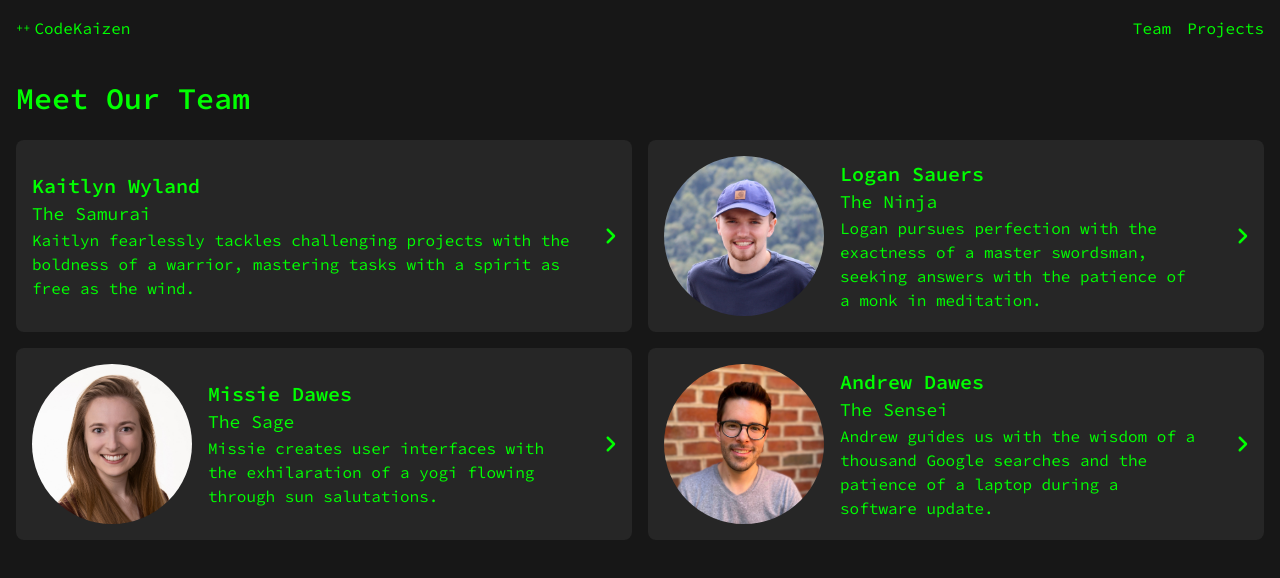
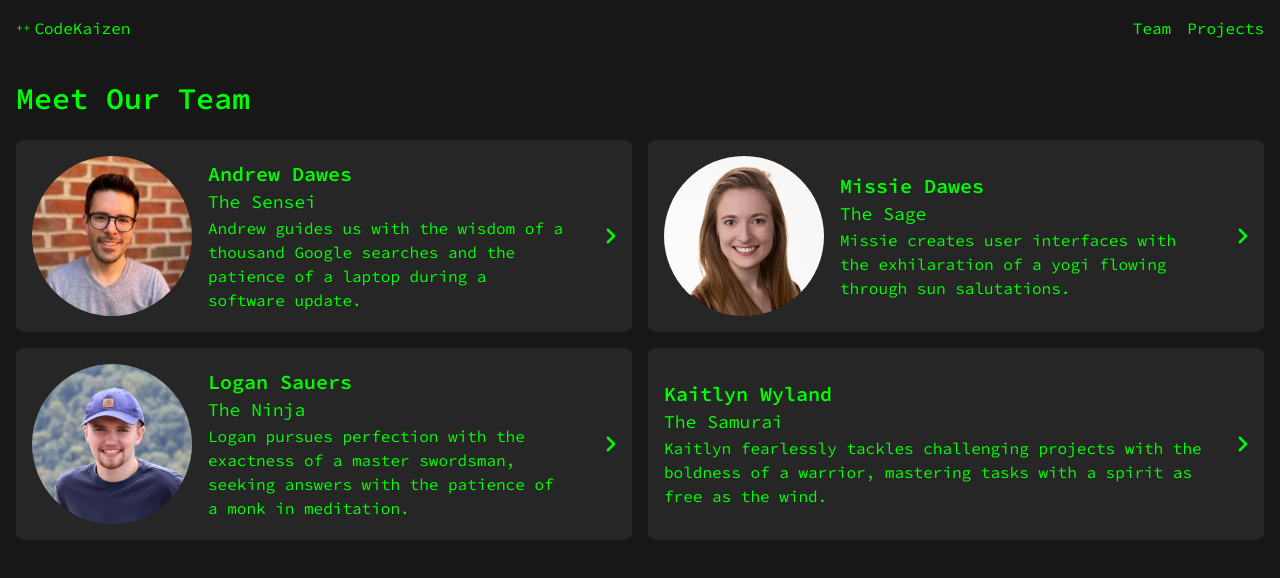
Before and after one commit to codekaizen-github/codekaizen-website-frontend, a Next.js app: page /team in a window 1280 px wide. Shown: the top 578 px of the page. Built offline with nearby package versions, Linux system fonts and the light colour scheme.

Commit message:
Break teamMemberCard into component

```diff
--- a/interfaces/user.ts
+++ b/interfaces/user.ts
@@ -1,7 +1,8 @@
 export interface User {
 	id: number;
 	name: string;
-	first_name: string;
-	last_name: string;
+	description: string;
+	photoUrl: string;
+	role: string;
 	slug: string;
 }
--- a/public/data/teamMembers.json
+++ b/public/data/teamMembers.json
@@ -2,21 +2,32 @@
 	{
 		"id": 1,
 		"name": "Andrew Dawes",
+		"role": "The Sensei",
+		"description": "Andrew guides us with the wisdom of a thousand Google searches and the patience of a laptop during a software update.",
+		"photoUrl": "/andrew-dawes.jpg",
 		"slug": "andrew-dawes"
 	},
 	{
 		"id": 2,
 		"name": "Missie Dawes",
+		"role": "The Sage",
+		"description": "Missie creates user interfaces with the exhilaration of a yogi flowing through sun salutations.",
+		"photoUrl": "/missie-dawes.jpg",
 		"slug": "missie-dawes"
 	},
 	{
 		"id": 3,
 		"name": "Logan Sauers",
+		"role": "The Ninja",
+		"description": "Logan pursues perfection with the exactness of a master swordsman, seeking answers with the patience of a monk in meditation.",
+		"photoUrl": "/logan-sauers.jpg",
 		"slug": "logan-sauers"
 	},
 	{
 		"id": 4,
 		"name": "Kaitlyn Wyland",
+		"description": "Kaitlyn fearlessly tackles challenging projects with the boldness of a warrior, mastering tasks with a spirit as free as the wind.",
+		"role": "The Samurai",
 		"slug": "kaitlyn-wyland"
 	}
 ]
--- a/src/app/api/cms.ts
+++ /dev/null
@@ -1,10 +0,0 @@
-/**
- * @param slug The slug of the user to fetch
- * @returns The user data
- * @description Fetches user data from a CMS based on the slug
- */
-export async function fetchUserData(slug: string) {
-	const data = require("/public/data/teamMembers.json");
-	const user = data.find((user: any) => user.slug === slug);
-	return user;
-}
--- /dev/null
+++ b/src/app/api/user.ts
@@ -0,0 +1,21 @@
+import { User } from "@interfaces/user";
+
+/**
+ * @returns A promise that resolves to an array of User objects
+ * @description Fetches user data from a CMS
+ */
+export async function getTeamMembers(): Promise<User[]> {
+	const data = require("/public/data/teamMembers.json");
+	return data;
+}
+
+/**
+ * @param slug The slug of the user to fetch
+ * @returns A promise that resolves to a User object
+ * @description Fetches user data from a CMS based on the slug
+ */
+export async function getTeamMember(slug: string): Promise<User> {
+	const data = require("/public/data/teamMembers.json");
+	const user = data.find((user: any) => user.slug === slug);
+	return user;
+}
--- a/src/app/not-found.tsx
+++ b/src/app/not-found.tsx
@@ -1,5 +1,5 @@
 export default function NotFound() {
 	// TODO: Improve 404 page
 
-	return <div className="text-neutral-100">404 - Not found</div>;
+	return <div className="">404 - Not found</div>;
 }
--- a/src/app/page.tsx
+++ b/src/app/page.tsx
@@ -5,7 +5,7 @@ import { faDumbbell } from "@fortawesome/free-solid-svg-icons/faDumbbell";
 import { faTree } from "@fortawesome/free-solid-svg-icons/faTree";
 import { faArrowsUpDownLeftRight } from "@fortawesome/free-solid-svg-icons/faArrowsUpDownLeftRight";
 
-export default function Home() {
+export default function HomePage() {
 	// TODO: Design home page
 
 	return (
--- a/src/app/projects/page.tsx
+++ b/src/app/projects/page.tsx
@@ -1,4 +1,4 @@
-export default function Projects() {
+export default function ProjectsPage() {
 	// TODO: Design projects page
 
 	return <div className="">Projects page</div>;
--- a/src/app/team/[slug]/page.tsx
+++ b/src/app/team/[slug]/page.tsx
@@ -2,31 +2,40 @@
 
 import { notFound } from "next/navigation";
 import { useState, useEffect } from "react";
-import { fetchUserData } from "@/app/api/cms";
+import { getTeamMember } from "@/app/api/user";
 import { User } from "@interfaces/user";
 
-export default function TeamMember({ params }: { params: { slug: string } }) {
-	const [user, setUser] = useState<User | null>(null);
+export default function TeamMemberPage({
+	params,
+}: {
+	params: { slug: string };
+}) {
+	const [isLoading, setIsLoading] = useState(true);
 	const [error, setError] = useState<Error | null>(null);
+	const [member, setMember] = useState<User | null>(null);
 
 	useEffect(() => {
-		fetchUserData(params.slug)
-			.then(setUser)
+		setIsLoading(true);
+		getTeamMember(params.slug)
+			.then((member) => {
+				setMember(member);
+				setIsLoading(false);
+			})
 			.catch((e) => {
 				setError(e);
-				console.log(e);
+				setIsLoading(false);
 			});
 	}, [params.slug]);
 
-	if (error) {
-		return <div>Error: {error.message}</div>;
+	if (isLoading) {
+		return <div>Loading...</div>;
 	}
 
-	if (!user) {
-		notFound();
+	if (error || !member) {
+		return notFound();
 	}
 
+	return <div>{member?.name}</div>;
+
 	// TODO: Design team member page
-
-	return <div className="">Team member page for {user.name}</div>;
 }
--- a/src/app/team/page.tsx
+++ b/src/app/team/page.tsx
@@ -1,88 +1,44 @@
-import Image from "next/image";
-import Link from "next/link";
-import { FontAwesomeIcon } from "@fortawesome/react-fontawesome";
-import { faAngleRight } from "@fortawesome/free-solid-svg-icons";
+"use client";
+
+import { notFound } from "next/navigation";
+import TeamMemberCard from "./teamMemberCard";
+import { useEffect, useState } from "react";
+import { User } from "@interfaces/user";
+import { getTeamMembers } from "../api/user";
 
 // TODO: Replace with async fetch
-export default function About() {
-	const teamMembers = [
-		{
-			name: "Kaitlyn Wyland",
-			role: "The Samurai",
-			shortBio:
-				"Kaitlyn fearlessly tackles challenging projects with the boldness of a warrior, mastering tasks with a spirit as free as the wind.",
-			slug: "kaitlyn-wyland",
-		},
-		{
-			name: "Logan Sauers",
-			role: "The Ninja",
-			shortBio:
-				"Logan pursues perfection with the exactness of a master swordsman, seeking answers with the patience of a monk in meditation.",
-			photoUrl: "/logan-sauers.jpg",
-			slug: "logan-sauers",
-		},
-		{
-			name: "Missie Dawes",
-			role: "The Sage",
-			shortBio:
-				"Missie creates user interfaces with the exhilaration of a yogi flowing through sun salutations.",
-			photoUrl: "/missie-dawes.jpg",
-			slug: "missie-dawes",
-		},
-		{
-			name: "Andrew Dawes",
-			role: "The Sensei",
-			shortBio:
-				"Andrew guides us with the wisdom of a thousand Google searches and the patience of a laptop during a software update.",
-			photoUrl: "/andrew-dawes.jpg",
-			slug: "andrew-dawes",
-		},
-	];
+export default function TeamPage() {
+	const [isLoading, setIsLoading] = useState(true);
+	const [error, setError] = useState<Error | null>(null);
+	const [teamMembers, setTeamMembers] = useState<User[] | null>(null);
+
+	useEffect(() => {
+		setIsLoading(true);
+		getTeamMembers()
+			.then((teamMembers) => {
+				setTeamMembers(teamMembers);
+				setIsLoading(false);
+			})
+			.catch((e) => {
+				setError(e);
+				setIsLoading(false);
+			});
+	}, []);
+
+	if (isLoading) {
+		return <div>Loading...</div>;
+	}
+
+	if (error || !teamMembers) {
+		return notFound();
+	}
 
 	return (
 		<>
 			<h1 className="text-3xl font-semibold pb-6">Meet Our Team</h1>
 			<div className="gap-4 grid grid-cols-1 lg:grid-cols-2">
-				{teamMembers.map((member) => (
-					<div
-						key={member.name}
-						className="bg-neutral-800 rounded-lg"
-					>
-						<div className="flex items-center h-full">
-							<div className="flex flex-wrap items-center py-4 pl-4 md:flex-nowrap">
-								{member.photoUrl && (
-									<Image
-										src={member.photoUrl}
-										alt={member.name}
-										width={150}
-										height={150}
-										className="rounded-full mb-4 h-40 w-40 md:mb-0 sm:mr-4"
-									/>
-								)}
-								<div className="flex gap-4 mr-4">
-									<div className="member-content">
-										<h2 className="text-xl font-semibold">
-											{member.name}
-										</h2>
-										<p className="text-lg">{member.role}</p>
-										<p className="">{member.shortBio}</p>
-									</div>
-								</div>
-							</div>
-							<div className="flex items-center h-full p-4 rounded-r-lg hover:bg-neutral-700 hover:cursor-pointer">
-								<Link
-									href={`/team/${member.slug}`}
-									className=""
-								>
-									<FontAwesomeIcon
-										icon={faAngleRight}
-										className="font-lg"
-										size="lg"
-									/>
-								</Link>
-							</div>
-						</div>
-					</div>
+				{teamMembers?.map((member) => (
+					<TeamMemberCard key={member.id} member={member} />
 				))}
 			</div>
 		</>
--- /dev/null
+++ b/src/app/team/teamMemberCard.tsx
@@ -0,0 +1,48 @@
+import Image from "next/image";
+import Link from "next/link";
+import { FontAwesomeIcon } from "@fortawesome/react-fontawesome";
+import { faAngleRight } from "@fortawesome/free-solid-svg-icons";
+import { User } from "@interfaces/user";
+
+interface TeamMemberCardProps {
+	member: User;
+}
+
+export default function TeamMemberCard({ member }: TeamMemberCardProps) {
+	return (
+		<div key={member.id} className="bg-neutral-800 rounded-lg">
+			<div className="flex items-center h-full">
+				<div className="flex flex-wrap items-center py-4 pl-4 md:flex-nowrap">
+					{member.photoUrl && (
+						<Image
+							src={member.photoUrl}
+							alt={member.name}
+							width={150}
+							height={150}
+							className="rounded-full mb-4 h-40 w-40 md:mb-0 sm:mr-4"
+						/>
+					)}
+					<div className="flex gap-4 mr-4">
+						<div className="member-content">
+							<h2 className="text-xl font-semibold">
+								{member.name}
+							</h2>
+							<p className="text-lg">{member.role}</p>
+							<p className="">{member.description}</p>
+						</div>
+					</div>
+				</div>
+				<Link
+					href={`/team/${member.slug}`}
+					className="flex items-center h-full p-4 rounded-r-lg hover:bg-neutral-700 hover:cursor-pointer"
+				>
+					<FontAwesomeIcon
+						icon={faAngleRight}
+						className="font-lg h-full"
+						size="lg"
+					/>
+				</Link>
+			</div>
+		</div>
+	);
+}
```
